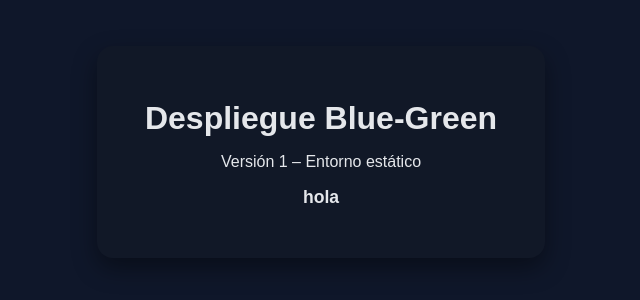
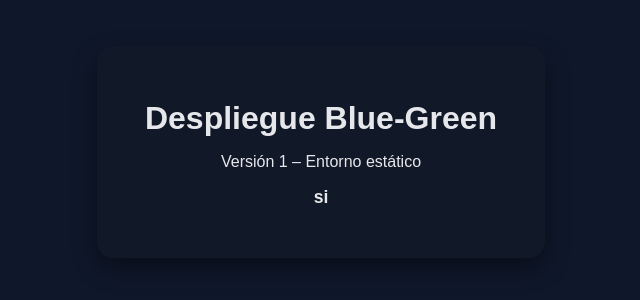
Before and after one commit to DekiruST/blue-green-app, a plain HTML site: page app/index.html in a window 1280 px wide. Shown: the part 248-548 px from the top of the page, 319-959 px from the left. Drawn offline with Linux system fonts and the light colour scheme.

```diff
--- a/app/index.html
+++ b/app/index.html
@@ -37,7 +37,7 @@
     <h1>Despliegue Blue-Green</h1>
     <p>Versión 1 – Entorno estático</p>
     <p class="env">
-     hola
+     si
     </p>
   </div>
 </body>
```
